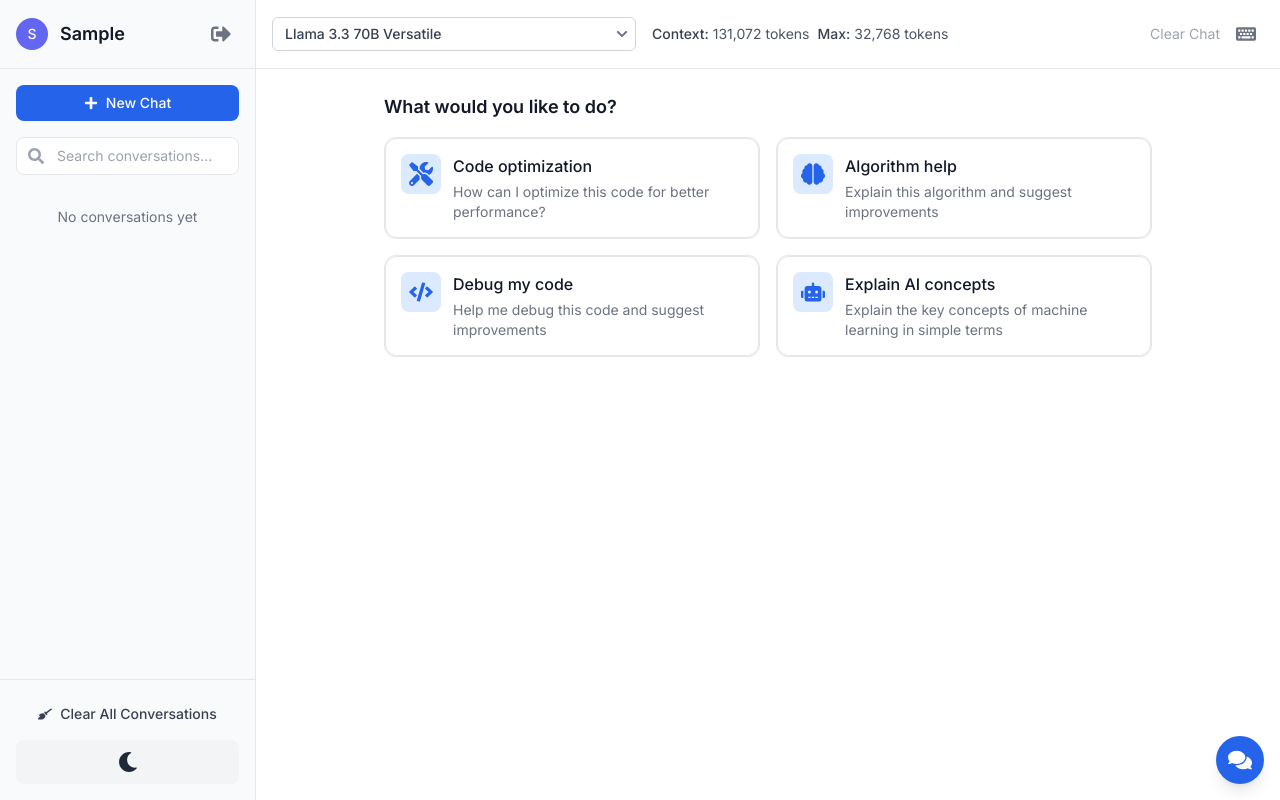
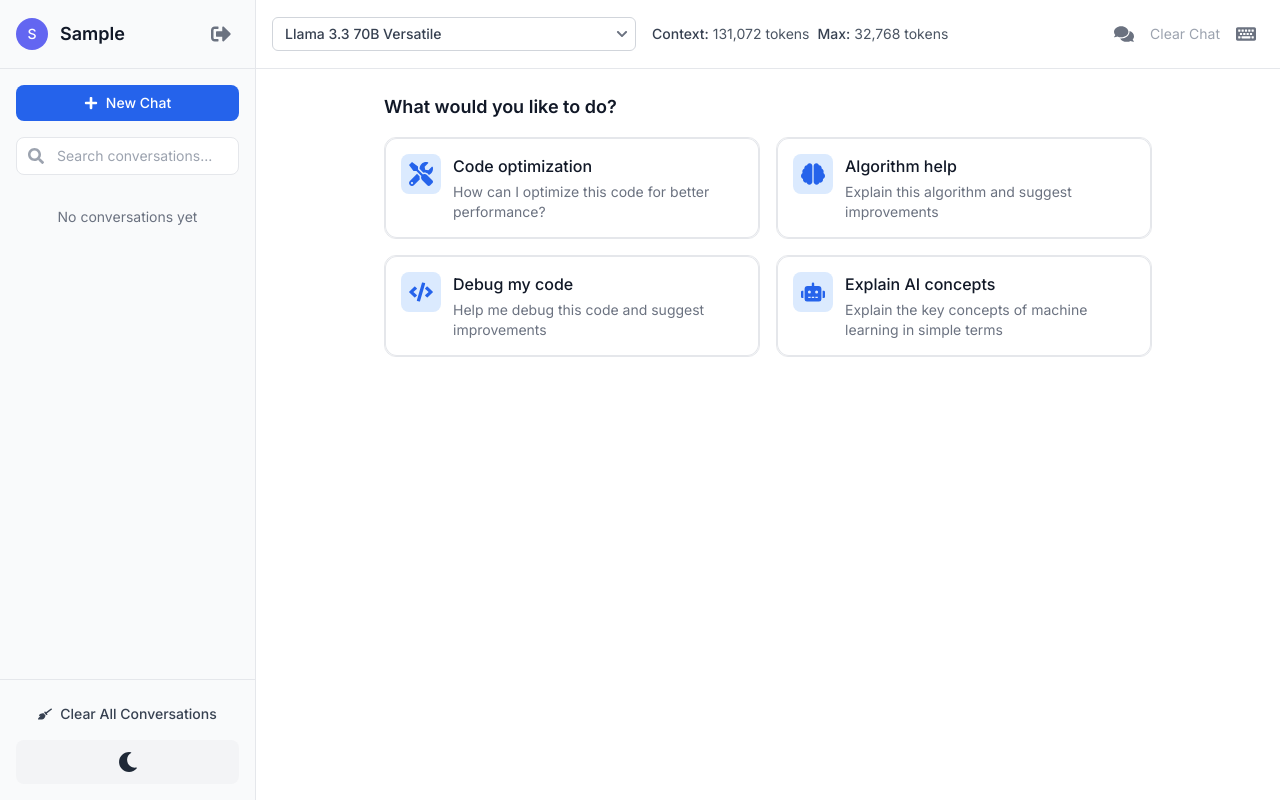
Before and after one commit to rahul8436/groq-chatbot, a Next.js app: page / in a window 1280 px wide. Both pictures are taken after typing "Sample" into the empty fields and a click on the button "Continue". Built offline with nearby package versions, Linux system fonts and the light colour scheme.

Commit message:
add feedback fixed

```diff
--- a/src/app/page.tsx
+++ b/src/app/page.tsx
@@ -259,6 +259,13 @@ export default function Home() {
           <div className='flex-1' />
           <div className='flex items-center gap-2'>
             <button
+              onClick={() => setShowFeedback(true)}
+              className='p-2 text-gray-500 dark:text-gray-400 hover:text-gray-700 dark:hover:text-white focus:outline-none transition-colors duration-200'
+              title='Send Feedback'
+            >
+              <FaComments size={20} />
+            </button>
+            <button
               onClick={() => {
                 setAlertConfig({
                   title: 'Clear Chat',
@@ -453,15 +460,6 @@ export default function Home() {
           </form>
         )}
 
-        {/* Add feedback button */}
-        <button
-          onClick={() => setShowFeedback(true)}
-          className='fixed bottom-4 right-4 p-3 bg-blue-600 text-white rounded-full shadow-lg hover:bg-blue-700 focus:outline-none focus:ring-2 focus:ring-offset-2 focus:ring-blue-500 transition-colors'
-          title='Send Feedback'
-        >
-          <FaComments className='h-6 w-6' />
-        </button>
-
         {/* Feedback form modal */}
         {showFeedback && (
           <FeedbackForm onClose={() => setShowFeedback(false)} />
```
